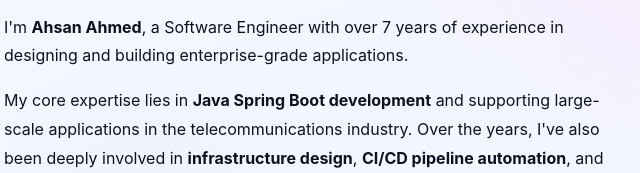
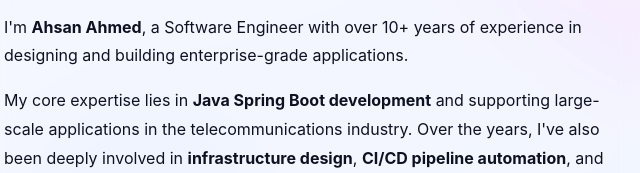
Before and after one commit to ahsan870/ahsan870.github.io, a plain HTML site: page index.html in a window 1280 px wide. Shown: the part 195-368 px from the top of the page, 495-1135 px from the left. Drawn offline with Linux system fonts and the light colour scheme.

Commit message:
Update index.html

```diff
--- a/index.html
+++ b/index.html
@@ -216,7 +216,7 @@
             </svg>
             About me
           </h1>
-          <p>I'm <strong>Ahsan Ahmed</strong>, a Software Engineer with over 7 years of experience in designing and building enterprise-grade applications.</p>
+          <p>I'm <strong>Ahsan Ahmed</strong>, a Software Engineer with over 10+ years of experience in designing and building enterprise-grade applications.</p>
           <p>My core expertise lies in <strong>Java Spring Boot development</strong> and supporting large-scale applications in the telecommunications industry. Over the years, I've also been deeply involved in <strong>infrastructure design</strong>, <strong>CI/CD pipeline automation</strong>, and <strong>cloud engineering</strong> across AWS, Docker, Kubernetes (EKS, TKGS), and traditional virtualization platforms.</p>
           <p>Alongside my professional work, I completed a Bachelor's in <strong>Computer Information Systems</strong> and I'm currently pursuing an <strong>MS in Analytics</strong> at <strong>Georgia Tech</strong>.</p>
           <p>I'm passionate about the intersection of <strong>software engineering</strong> and <strong>data science</strong>—bridging reliable systems with intelligent decision-making. My interests include <strong>Artificial Intelligence</strong>, <strong>Machine Learning</strong>, <strong>Deep Learning</strong>, <strong>Neural Networks</strong>, and applied <strong>MLOps</strong>. I thrive at the edge where new technologies meet production-grade reliability, and I'm always curious to explore what's next in IT and AI.</p>
```
